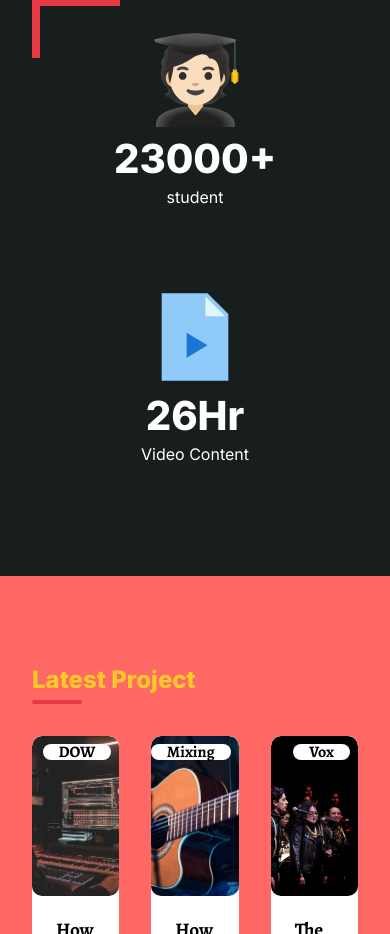
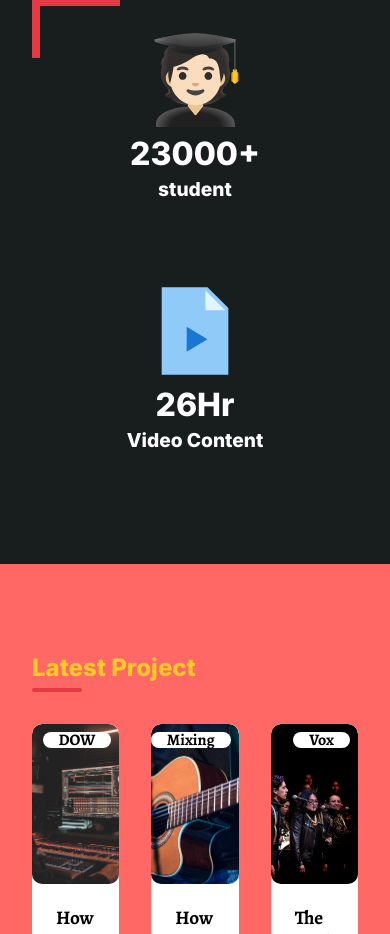
Before and after one commit to RamanAgrawal/SoundDesion-Landing-page, a React (Vite) app: page / in a window 390 px wide. Shown: the part 1600-2534 px from the top of the page. Built offline with nearby package versions, Linux system fonts and the light colour scheme.

Commit message:
Mobile and tab view @Info

```diff
--- a/src/layouts/Info/style.scss
+++ b/src/layouts/Info/style.scss
@@ -23,6 +23,30 @@
         font-size: 2.5rem;
         font-weight: 800;
       }
+      .type{
+        font-weight: 700;
+        font-size: 1.8rem;
+      }
     }
   }
 }
+
+@media(max-width:720px){
+
+#info {
+  .ele2 {
+    left:2rem;
+  }
+  .content-container {
+    .info-content {
+      .amount {
+        font-size: 2rem;
+      }
+      .type{
+        font-size: 1.2rem;
+      }
+    }
+  }
+
+}
+}
```
